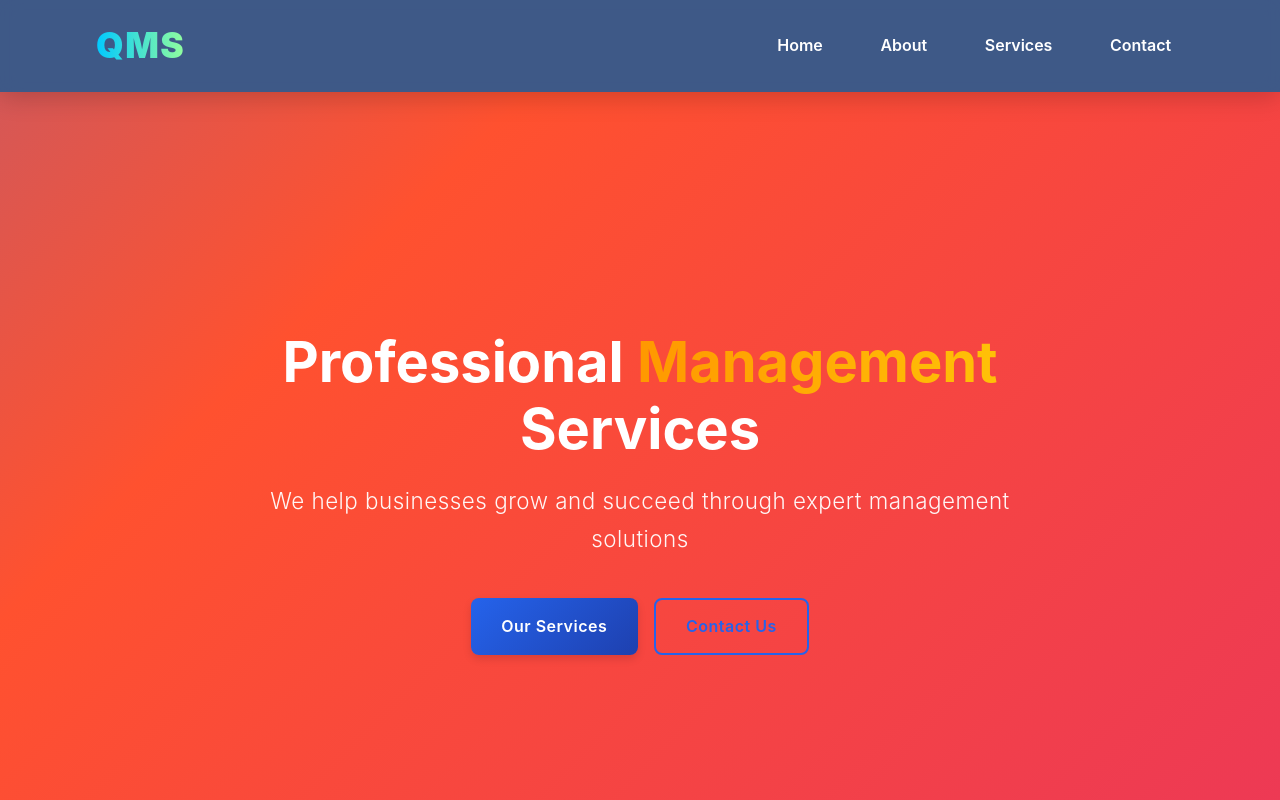
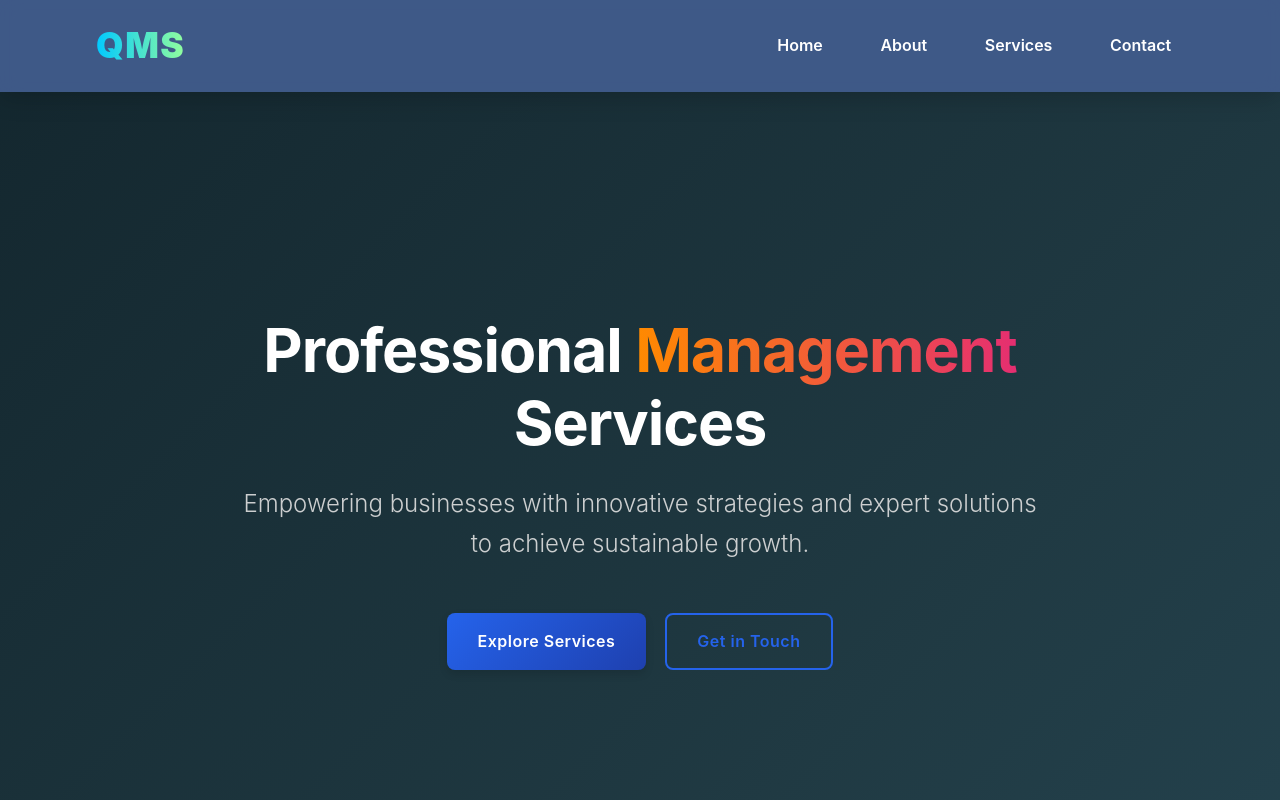
Before and after one commit to Dhanashree-02/QuickManagementServices__V2, a React (Vite) app: page / in a window 1280 px wide. Shown: the top 800 px of the page. Built offline with nearby package versions, Linux system fonts and the light colour scheme.

Commit message:
Changes in hero footer and buttons

```diff
--- a/src/components/Button/button.module.css
+++ b/src/components/Button/button.module.css
@@ -47,16 +47,19 @@
 }
 
 /* Variants */
+/* Primary Button */
 .primary {
-  background: linear-gradient(135deg, var(--primary-color, #2563eb), var(--primary-dark, #1e40af));
+  background: linear-gradient(135deg, var(--primary-color, #2563eb), var(--primary-dark, #000));
   color: #fff;
 }
 
 .primary:hover {
-  background: linear-gradient(135deg, var(--primary-dark, #1e40af), var(--primary-color, #2563eb));
+  background: linear-gradient(135deg, var(--primary-dark, #000), var(--primary-color, #2563eb));
+  color: #000; /* <-- text turns black */
   transform: translateY(-3px) scale(1.02);
   box-shadow: 0 8px 18px rgba(37, 99, 235, 0.25);
 }
+
 
 .secondary {
   background: transparent;
--- a/src/components/Footer/footer.jsx
+++ b/src/components/Footer/footer.jsx
@@ -7,10 +7,13 @@ const Footer = () => {
     <footer className={styles.footer}>
       <div className="container">
         <div className={styles.footerContent}>
+          {/* Logo + Tagline */}
           <div className={styles.footerLogo}>
             <h2>QMS</h2>
             <p>Quick Management Services</p>
           </div>
+
+          {/* Links */}
           <div className={styles.footerLinks}>
             <div className={styles.linkColumn}>
               <h3>Quick Links</h3>
@@ -39,6 +42,8 @@ const Footer = () => {
             </div>
           </div>
         </div>
+
+        {/* Bottom Section */}
         <div className={styles.footerBottom}>
           <p>&copy; {currentYear} Quick Management Services. All rights reserved.</p>
         </div>
--- a/src/components/Footer/footer.module.css
+++ b/src/components/Footer/footer.module.css
@@ -1,24 +1,18 @@
 .footer {
   position: relative;
-  background: linear-gradient(135deg, #0f2027, #203a43, #2c5364);
+  background: linear-gradient(135deg, #0a0f1f, #12263a, #1c3c57);
   background-size: 300% 300%;
-  animation: gradientShift 15s ease infinite;
+  animation: gradientShift 18s ease infinite;
   color: #fff;
-  padding: 4rem 0 1rem;
+  padding: 4rem 0 1.5rem;
   overflow: hidden;
 }
 
 /* Background gradient animation */
 @keyframes gradientShift {
-  0% {
-    background-position: 0% 50%;
-  }
-  50% {
-    background-position: 100% 50%;
-  }
-  100% {
-    background-position: 0% 50%;
-  }
+  0% { background-position: 0% 50%; }
+  50% { background-position: 100% 50%; }
+  100% { background-position: 0% 50%; }
 }
 
 .footerContent {
@@ -27,25 +21,31 @@
   justify-content: space-between;
   margin-bottom: 2rem;
   animation: fadeInUp 1s ease forwards;
+  gap: 2rem;
 }
 
 .footerLogo {
   flex: 1;
   min-width: 250px;
-  margin-bottom: 2rem;
 }
 
 .footerLogo h2 {
-  font-size: 2.2rem;
+  font-size: 2.4rem;
   margin-bottom: 0.5rem;
-  background: linear-gradient(90deg, #ff9800, #ffc107);
+  background: linear-gradient(90deg, #f59e0b, #ffd54f);
   -webkit-background-clip: text;
   -webkit-text-fill-color: transparent;
+  animation: shine 3s linear infinite;
 }
 
 .footerLogo p {
-  font-size: 0.95rem;
+  font-size: 1rem;
   opacity: 0.85;
+}
+
+@keyframes shine {
+  0% { background-position: -200% center; }
+  100% { background-position: 200% center; }
 }
 
 .footerLinks {
@@ -57,25 +57,17 @@
 }
 
 .linkColumn {
-  min-width: 160px;
+  min-width: 170px;
+  animation: fadeInUp 1.2s ease forwards;
 }
 
 .linkColumn h3 {
   margin-bottom: 1rem;
   font-size: 1.2rem;
   font-weight: 600;
+  color: #ffd54f;
   position: relative;
   padding-bottom: 0.3rem;
-}
-
-.linkColumn h3::after {
-  content: "";
-  position: absolute;
-  width: 40px;
-  height: 2px;
-  background: #ff9800;
-  bottom: 0;
-  left: 0;
 }
 
 .linkColumn ul {
@@ -84,16 +76,15 @@
 }
 
 .linkColumn li {
-  margin-bottom: 0.6rem;
+  margin-bottom: 0.7rem;
   font-size: 0.95rem;
 }
 
 .linkColumn a {
-  color: #fff;
+  color: #e0e0e0;
   text-decoration: none;
   position: relative;
-  display: inline-block;
-  transition: color 0.3s;
+  transition: all 0.3s ease;
 }
 
 .linkColumn a::after {
@@ -101,14 +92,15 @@
   position: absolute;
   width: 0%;
   height: 2px;
-  background: #ff9800;
+  background: #ffd54f;
   left: 0;
-  bottom: -3px;
+  bottom: -4px;
   transition: width 0.3s ease;
 }
 
 .linkColumn a:hover {
-  color: #ff9800;
+  color: #ffd54f;
+  text-shadow: 0 0 6px rgba(255, 213, 79, 0.6);
 }
 
 .linkColumn a:hover::after {
@@ -117,25 +109,20 @@
 
 .footerBottom {
   text-align: center;
-  padding-top: 1.5rem;
+  padding-top: 1.2rem;
   border-top: 1px solid rgba(255, 255, 255, 0.15);
   font-size: 0.9rem;
-  opacity: 0.8;
+  opacity: 0.85;
+  animation: fadeInUp 1.5s ease forwards;
 }
 
 /* Fade-in animation */
 @keyframes fadeInUp {
-  from {
-    opacity: 0;
-    transform: translateY(40px);
-  }
-  to {
-    opacity: 1;
-    transform: translateY(0);
-  }
+  from { opacity: 0; transform: translateY(40px); }
+  to { opacity: 1; transform: translateY(0); }
 }
 
-/* Responsiveness */
+/* Responsive */
 @media (max-width: 992px) {
   .footerLinks {
     gap: 2rem;
@@ -155,9 +142,4 @@
     align-items: center;
     gap: 1.5rem;
   }
-
-  .linkColumn h3::after {
-    left: 50%;
-    transform: translateX(-50%);
-  }
 }
--- a/src/components/Hero/hero.jsx
+++ b/src/components/Hero/hero.jsx
@@ -10,11 +10,11 @@ const Hero = () => {
             Professional <span>Management</span> Services
           </h1>
           <p className={styles.heroSubtitle}>
-            We help businesses grow and succeed through expert management solutions
+            Empowering businesses with innovative strategies and expert solutions to achieve sustainable growth.
           </p>
           <div className={styles.heroCta}>
-            <Button to="/services" variant="primary">Our Services</Button>
-            <Button to="/contact" variant="secondary">Contact Us</Button>
+            <Button to="/services" variant="primary" className={styles.btn}>Explore Services</Button>
+            <Button to="/contact" variant="secondary">Get in Touch</Button>
           </div>
         </div>
       </div>
--- a/src/components/Hero/hero.module.css
+++ b/src/components/Hero/hero.module.css
@@ -1,14 +1,7 @@
-/* Remove default margins that cause gaps */
+/* Hero Section */
 .hero {
-  margin-top: 0 !important;
-  padding-top: 0 !important;
-}
-
-.heroTitle {
-  margin: 0 0 1.2rem 0; /* only bottom margin */
-}
-
-.hero {
+  margin: 0 !important;
+  padding: 0 !important;
   position: relative;
   height: 100vh;
   display: flex;
@@ -16,9 +9,11 @@
   justify-content: center;
   color: #fff;
   overflow: hidden;
-  background: linear-gradient(135deg, #6a11cb, #2575fc, #ff512f, #dd2476);
+
+  /* Sleek gradient background */
+  background: linear-gradient(135deg, #1e3c72, #2a5298, #0f2027, #203a43, #2c5364);
   background-size: 400% 400%;
-  animation: gradientShift 12s ease infinite;
+  animation: gradientShift 18s ease infinite;
 }
 
 /* Animated gradient background */
@@ -45,30 +40,42 @@
 }
 
 .heroTitle {
-  font-size: 3.5rem;
-  margin-bottom: 1.2rem;
+  font-size: 3.8rem;
+  margin-bottom: 1.5rem;
   font-weight: 700;
   line-height: 1.2;
+  letter-spacing: -1px;
 }
 
 .heroTitle span {
-  background: linear-gradient(90deg, #ff9800, #ffc107);
+  background: linear-gradient(90deg, #ff8a00, #e52e71);
   -webkit-background-clip: text;
   -webkit-text-fill-color: transparent;
 }
 
 .heroSubtitle {
-  font-size: 1.4rem;
-  margin-bottom: 2.5rem;
-  opacity: 0.95;
+  font-size: 1.5rem;
+  margin-bottom: 3rem;
+  opacity: 0.9;
   font-weight: 300;
-  letter-spacing: 0.5px;
+  color: #e0e0e0;
 }
 
 .heroCta {
   display: flex;
-  gap: 1rem;
+  gap: 1.2rem;
   justify-content: center;
+}
+/* Default Explore Services button */
+.btn {
+  transition: all 0.3s ease;
+}
+
+/* On hover, change text color */
+.btn:hover {
+  color: #000 !important; /* black text */
+  /* or use white text if you prefer */
+  /* color: #fff !important; */
 }
 
 /* Fade in animation */
@@ -95,12 +102,12 @@
 
 @media (max-width: 768px) {
   .hero {
-    height: 80vh;
+    height: 85vh;
     text-align: center;
     padding: 0 1rem;
   }
   .heroTitle {
-    font-size: 2.3rem;
+    font-size: 2.5rem;
   }
   .heroSubtitle {
     font-size: 1rem;
```
